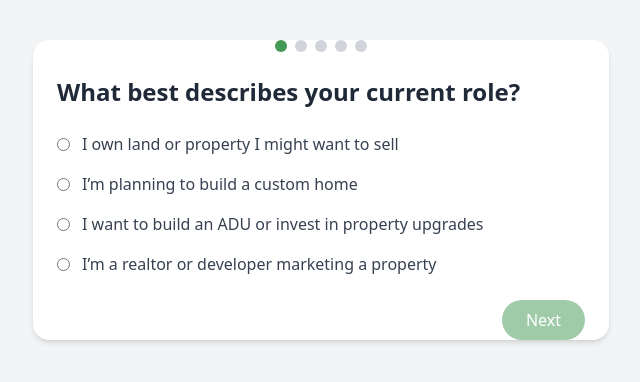
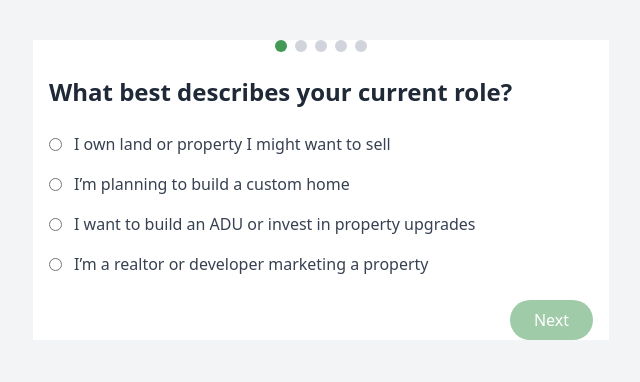
Before and after one commit to marketingsiglux-creator/lotplan-quiz-full, a React (Create React App) app: page / in a window 1280 px wide. Shown: the top 382 px of the page, without its empty margins (319-959 px from the left). Built offline with nearby package versions, Linux system fonts and the light colour scheme; the HTML template or start-up script is replaced by a standard one.

Commit message:
Update LotPlanServiceQuiz.jsx

```diff
--- a/src/components/LotPlanServiceQuiz.jsx
+++ b/src/components/LotPlanServiceQuiz.jsx
@@ -111,12 +111,11 @@ export default function LotPlanServiceQuiz() {
   if (result) {
     const { description, ctaText, cta } = resultDetails[result];
     return (
-      <div className="w-full max-w-xl mx-auto mt-6 px-4 sm:px-6 bg-white rounded-2xl shadow-md">
+      <div className="w-full max-w-xl mx-auto mt-6 px-4 text-center bg-white">
         <h2 className="text-3xl font-bold mb-4 text-gray-800">Your Ideal LotPlan Service:</h2>
         <p className="text-xl text-[#449955] font-medium mb-4">{result}</p>
         <p className="mb-6 text-gray-600">{description}</p>
 
-        {/* ✅ Opens result page in a new tab */}
         <a
           href={cta}
           target="_blank"
@@ -132,7 +131,7 @@ export default function LotPlanServiceQuiz() {
             setAnswers({});
             setResult(null);
           }}
-          className="border border-gray-400 px-4 py-2 rounded"
+          className="border border-gray-400 px-4 py-2 rounded mt-4"
         >
           Restart Quiz
         </button>
@@ -143,7 +142,7 @@ export default function LotPlanServiceQuiz() {
   const currentQuestion = questions[step];
 
   return (
-    <div className="w-full max-w-xl mx-auto mt-6 px-4 sm:px-6 bg-white rounded-2xl shadow-md">
+    <div className="w-full max-w-xl mx-auto mt-6 px-4 bg-white">
       {/* ✅ Green Progress Dots */}
       <div className="flex justify-center mb-6">
         {questions.map((_, index) => (
```
